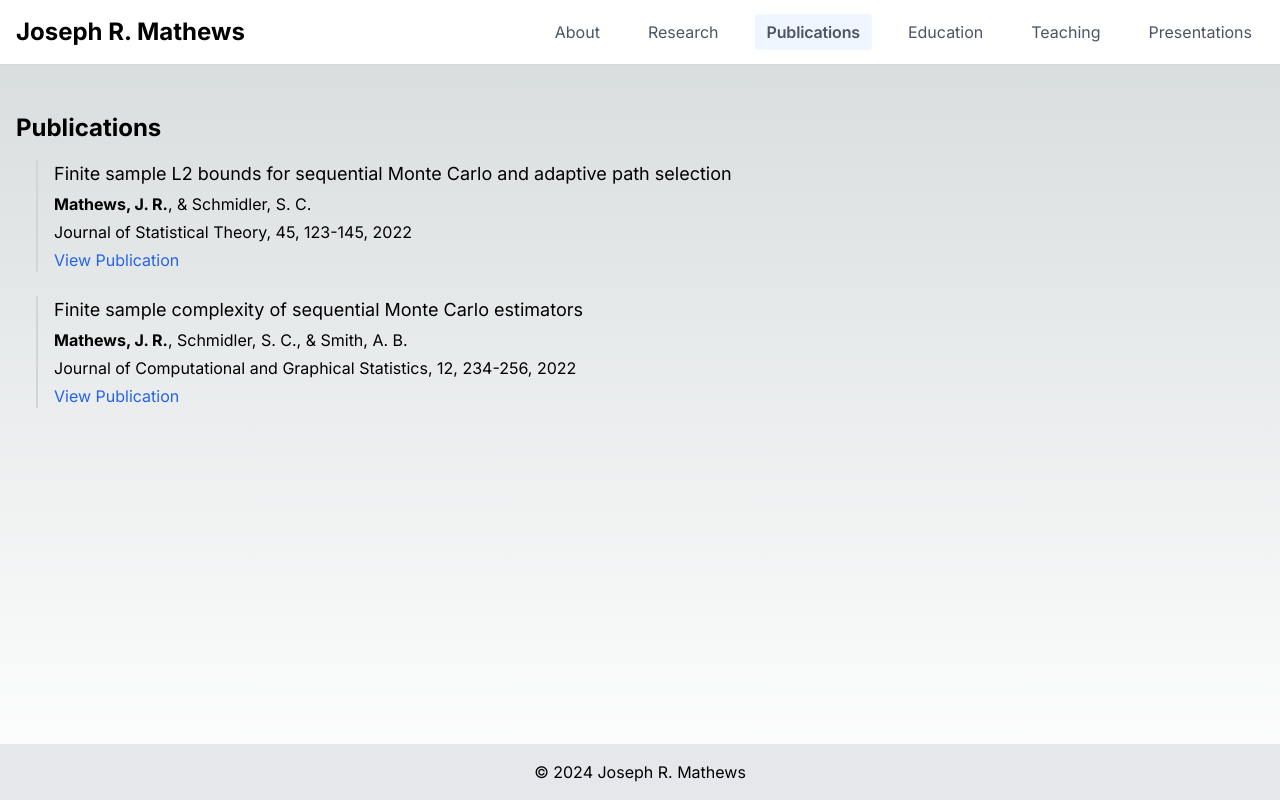
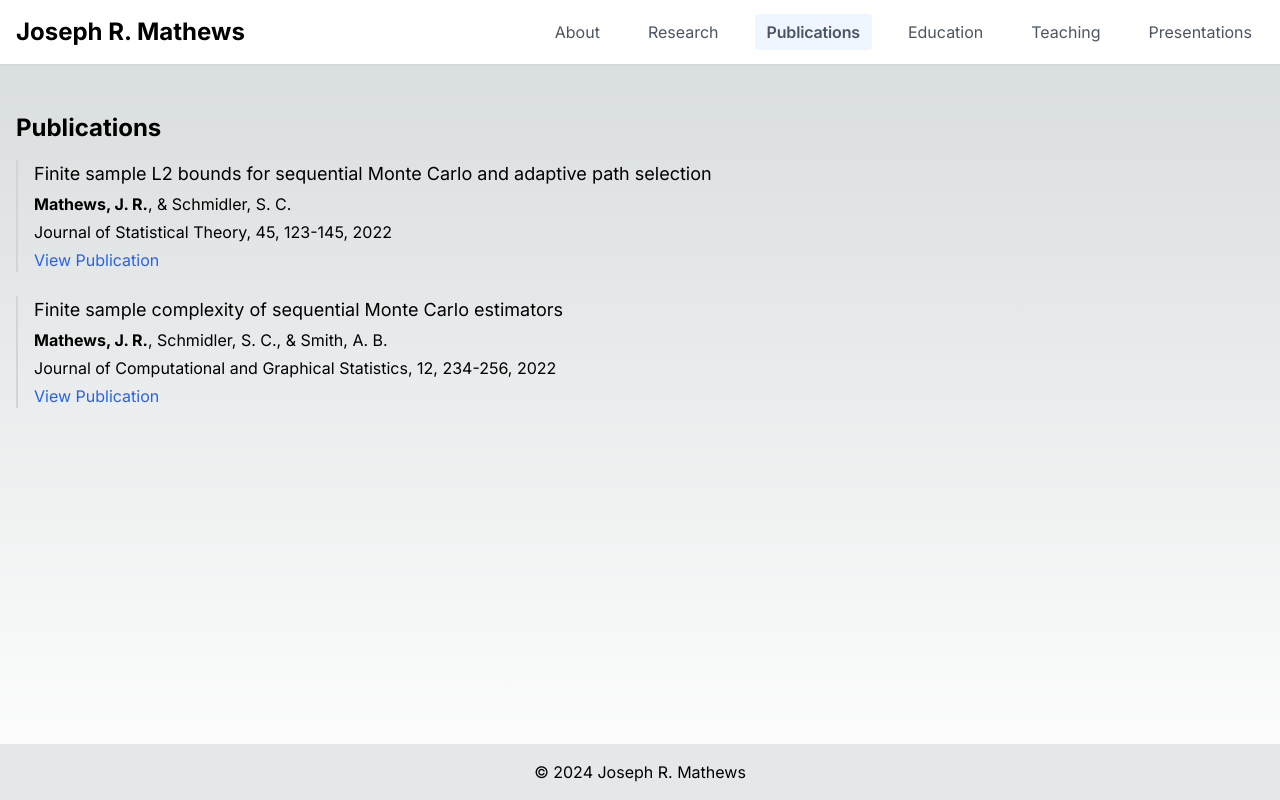
Before and after one commit to bassimeledath/joe-website, a Next.js app: page /publications in a window 1280 px wide. Built offline with nearby package versions, Linux system fonts and the light colour scheme.

Commit message:
Removed unnecessary indent

```diff
--- a/app/publications/page.tsx
+++ b/app/publications/page.tsx
@@ -36,7 +36,7 @@ export default function Publications() {
   return (
     <div className="max-w-4xl">
       <h2 className="text-2xl font-bold mb-4">Publications</h2>
-      <ul className="pl-5 space-y-6">
+      <ul className="space-y-6">
         {config.publications.map((publication, index) => (
           <li key={index} className="border-l-2 border-gray-300 pl-4">
             <div className="text-lg mb-1">
```
